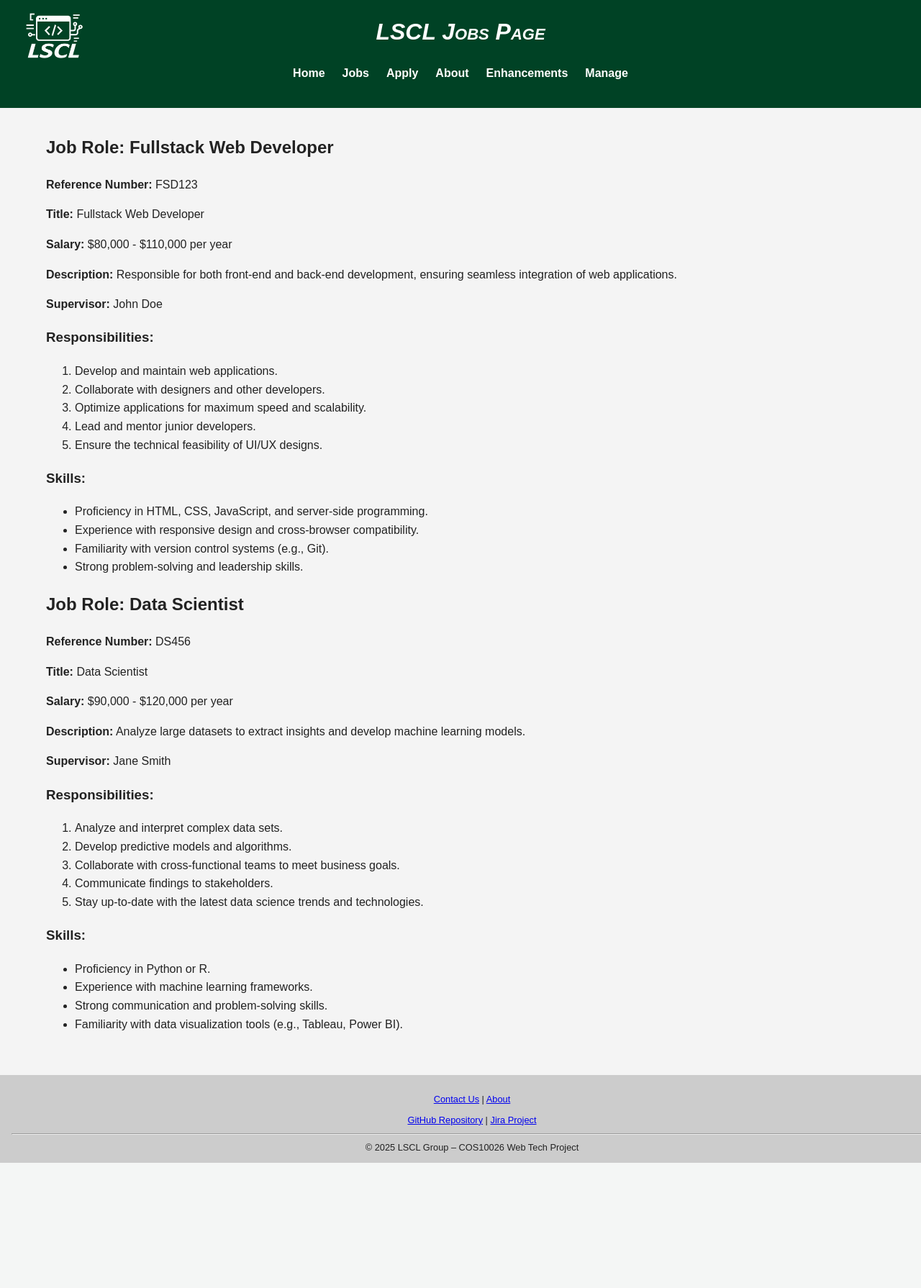
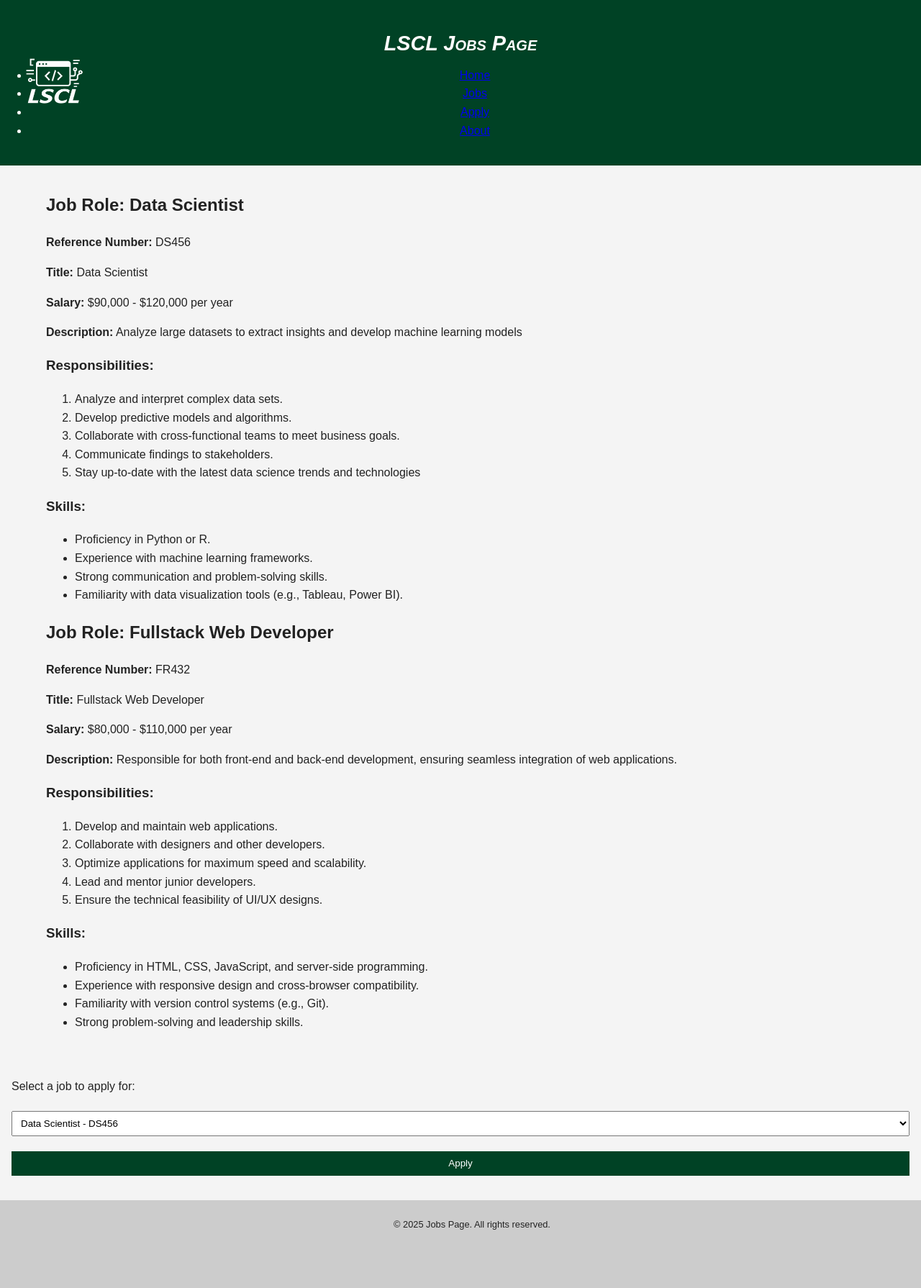
Before and after one commit to Madaa1Uchiha/ProjectP1, a PHP site: page /Jobs.php in a window 1280 px wide. Shown: the whole page at 72% size. Before the commit the page ends 1616 px from the top, so only its background shows below. Run offline with PHP 8.4, Linux system fonts and the light colour scheme; data comes from the database, SQL or seed files in the repository.

Commit message:
re-added job with job application select

```diff
--- a/Jobs.php
+++ b/Jobs.php
@@ -1,90 +1,97 @@
-<!--
-    This is a simple HTML page for a job listing.
-    It includes a title, navigation, job descriptions, and a footer.
--->
-<?php $page_title = 'LSCL Jobs Page'; ?>
+<?php
+// Database connection
+require_once("settings.php");
 
+$sql = "SELECT job_ref, job_title, salary, description, responsibilities, skills FROM jobs";
+$result = $conn->query($sql);
+?>
 <!DOCTYPE html>
 <html lang="en">
-
 <head>
-    <!-- Meta information for the page -->
     <meta charset="UTF-8">
     <meta name="viewport" content="width=device-width, initial-scale=1.0">
     <meta name="author" content="Samuel Macciocca">
     <meta name="description" content="Explore job opportunities for Fullstack Web Developers and Data Scientists. Find your next career move here.">
     <meta name="keywords" content="Jobs, Fullstack Developer, Data Scientist, Web Development, Careers">
     <title>Jobs Page | Career Opportunities</title>
-    <!-- Link to external CSS file -->
     <link rel="stylesheet" href="styles/styles.css">
 </head>
+<body>
+    <header>
 
-<body>
-    <!-- Header section with navigation -->
-    <?php include 'header.inc'; ?>
+    <h1>LSCL Jobs Page</h1>
 
-    <!-- Main content area -->
+        <img src="images/logo.jpg" alt="LSCL Logo" class="logo" />
+
+        <nav>
+
+            <ul>
+                <li><a href="index.php">Home</a></li>
+                <li><a href="jobs.php">Jobs</a></li>
+                <li><a href="apply.php">Apply</a></li>
+                <li><a href="about.php">About</a></li>
+            </ul>
+
+        </nav>
+    </header>
+
     <main>
-        <!-- Section for Fullstack Web Developer job -->
+        <?php while($row = $result->fetch_assoc()): ?>
         <section>
-            <h2>Job Role: Fullstack Web Developer</h2>
-            <p><strong>Reference Number:</strong> FSD123</p>
-            <p><strong>Title:</strong> Fullstack Web Developer</p>
-            <p><strong>Salary:</strong>  $80,000 - $110,000 per year</p>
-            <p><strong>Description:</strong> Responsible for both front-end and back-end development, ensuring seamless integration of web applications.</p>
-            <p><strong>Supervisor:</strong> John Doe</p>
+            <h2>Job Role: <?= htmlspecialchars($row['job_title']) ?></h2>
+
+            <p><strong>Reference Number:</strong> <?= htmlspecialchars($row['job_ref']) ?></p>
+
+            <p><strong>Title:</strong> <?= htmlspecialchars($row['job_title']) ?></p>
+
+            <p><strong>Salary:</strong> <?= htmlspecialchars($row['salary']) ?></p>
+
+            <p><strong>Description:</strong> <?= htmlspecialchars($row['description']) ?></p>
+
             <h3>Responsibilities:</h3>
-            <!-- Ordered list of responsibilities -->
+
             <ol>
-                <li>Develop and maintain web applications.</li>
-                <li>Collaborate with designers and other developers.</li>
-                <li>Optimize applications for maximum speed and scalability.</li>
-                <li>Lead and mentor junior developers.</li>
-                <li>Ensure the technical feasibility of UI/UX designs.</li>
+                <?php foreach(explode("\n", $row['responsibilities']) as $resp): ?>
+                    <li><?= htmlspecialchars(trim($resp)) ?></li>
+                <?php endforeach; ?>
             </ol>
+
             <h3>Skills:</h3>
-            <!-- Unordered list of skills -->
+
             <ul>
-                <li>Proficiency in HTML, CSS, JavaScript, and server-side programming.</li>
-                <li>Experience with responsive design and cross-browser compatibility.</li>
-                <li>Familiarity with version control systems (e.g., Git).</li>
-                <li>Strong problem-solving and leadership skills.</li>
+                <?php foreach(explode("\n", $row['skills']) as $skill): ?>
+                    <li><?= htmlspecialchars(trim($skill)) ?></li>
+                <?php endforeach; ?>
             </ul>
+
         </section>
 
-        <!-- Section for Data Scientist job -->
-        <section>
-            <h2>Job Role: Data Scientist</h2>
-            <p><strong>Reference Number:</strong> DS456</p>
-            <p><strong>Title:</strong> Data Scientist</p>
-            <p><strong>Salary:</strong> $90,000 - $120,000 per year</p>
-            <p><strong>Description:</strong> Analyze large datasets to extract insights and develop machine learning models.</p>
-            <p><strong>Supervisor:</strong> Jane Smith</p>
-            <h3>Responsibilities:</h3>
-            <!-- Ordered list of responsibilities -->
-            <ol>
-                <li>Analyze and interpret complex data sets.</li>
-                <li>Develop predictive models and algorithms.</li>
-                <li>Collaborate with cross-functional teams to meet business goals.</li>
-                <li>Communicate findings to stakeholders.</li>
-                <li>Stay up-to-date with the latest data science trends and technologies.</li>
-            </ol>
-            <h3>Skills:</h3>
-            <!-- Unordered list of skills -->
-            <ul>
-                <li>Proficiency in Python or R.</li>
-                <li>Experience with machine learning frameworks.</li>
-                <li>Strong communication and problem-solving skills.</li>
-                <li>Familiarity with data visualization tools (e.g., Tableau, Power BI).</li>
-            </ul>
-        </section>
+        <?php endwhile; ?>
+
     </main>
 
-    <!-- Footer section -->
     <footer>
         <p>&copy; 2025 Jobs Page. All rights reserved.</p>
     </footer>
+
+    <!-- Apply Form -->
+    <form action="apply.php" method="post">
+        <label for="job_ref">Select a job to apply for:</label>
+        <select name="job_ref" id="job_ref">
+            <?php
+            // Reset pointer to fetch again for dropdown
+            $result2 = $conn->query($sql);
+            while($row2 = $result2->fetch_assoc()):
+            ?>
+                <option value="<?= $row2['job_ref'] ?>">
+                    <?= htmlspecialchars($row2['job_title']) ?> - <?= htmlspecialchars($row2['job_ref']) ?>
+                </option>
+            <?php endwhile; ?>
+        </select>
+        <input type="submit" value="Apply">
+    </form>
 </body>
-<?php include 'footer.inc'; ?>
+</html>
+<?php $conn->close();
 
-</html>
+?>
```
